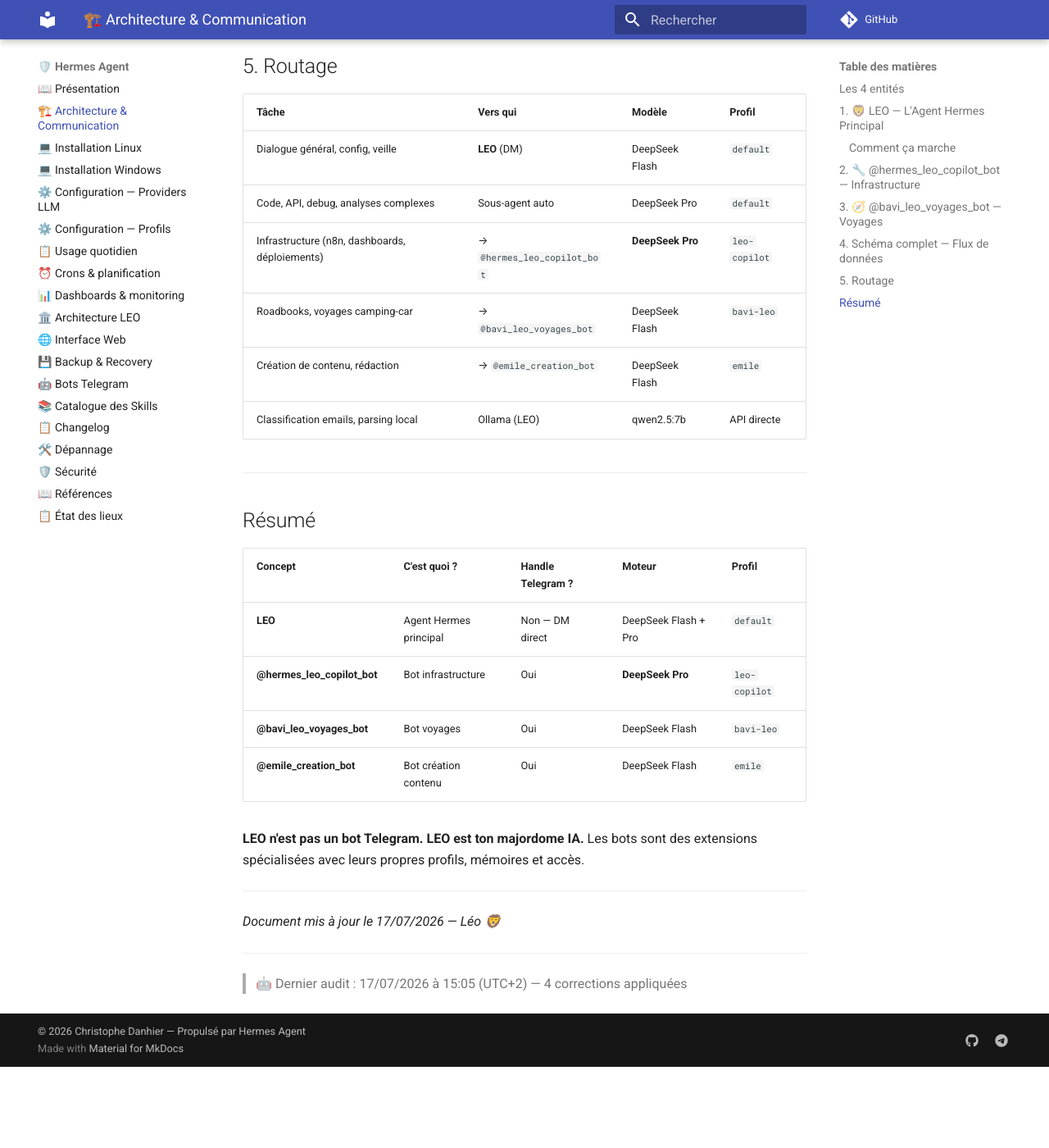
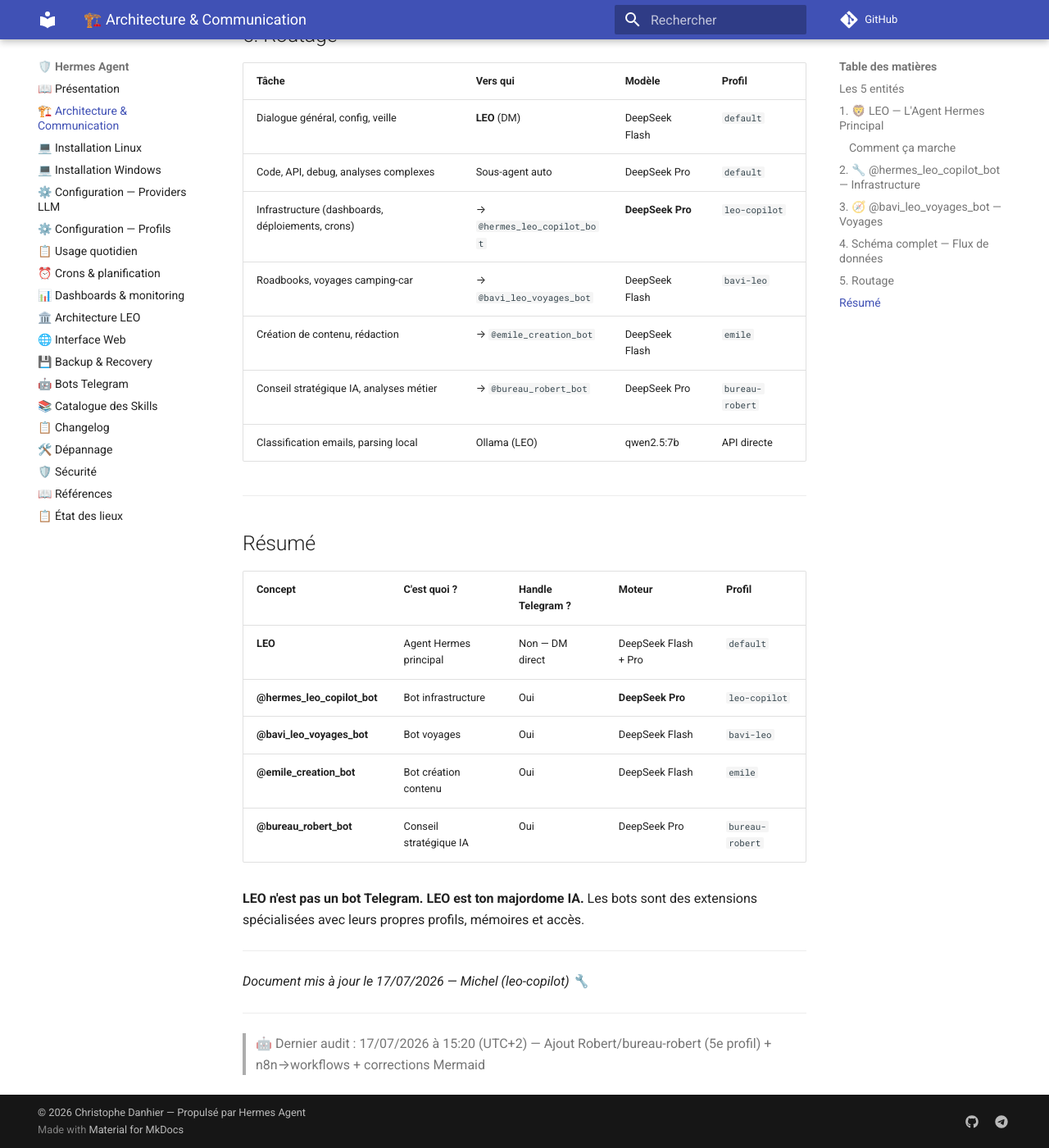
Before and after one commit to christophedanhier-hash/hermes-wiki, an MkDocs documentation site: the page built from docs/hermes/architecture-communication.md, in a window 1280 px wide and 1400 px high, scrolled down 2545 px. Shown: the whole window at 82% size. Built offline with MkDocs 1.6.1 and Material for MkDocs 9.7.7, drawn with Linux system fonts in a browser that asks for light colours; comment, search, counter and statistics services are not loaded; before the commit the page ends 3846 px from its top, so only the background shows below that; some of the changed text lies outside the part shown.

Commit message:
🤖 Audit: ajout bureau-robert (5e profil) + n8n→workflows + corrections Mermaid

````diff
--- a/docs/hermes/architecture-communication.md
+++ b/docs/hermes/architecture-communication.md
@@ -1,10 +1,10 @@
 # 🏗️ Architecture de Communication — Écosystème LEO
 
-> **4 profils Hermes, 4 gateways Telegram, 1 mémoire unifiée. DeepSeek Pro + Flash + Gemini 3.5 Flash fallback + Ollama local.**
+> **5 profils Hermes, 5 gateways Telegram, 1 mémoire unifiée. DeepSeek Pro + Flash + Gemini 3.5 Flash fallback + Ollama local (qwen2.5:7b).**
 
 ---
 
-## Les 4 entités
+## Les 5 entités
 
 ```mermaid
 flowchart TD
@@ -20,7 +20,7 @@ flowchart TD
     subgraph LEO_COP["🔧 Leo Copilot — Infrastructure"]
         direction LR
         Agent2["🤖 Hermes Agent<br/>Profil: leo-copilot"]
-        DS_Pro["🧠 DeepSeek Pro<br/>Code · Infra · n8n"]
+        DS_Pro["🧠 DeepSeek Pro<br/>Code · Infra · Workflows"]
     end
 
     subgraph BAVI["🧭 BAVI LEO — Voyages"]
@@ -35,17 +35,25 @@ flowchart TD
         DS_Flash3["⚡ DeepSeek Flash<br/>Génération contenu"]
     end
 
+    subgraph ROBERT["🎯 Robert — Conseil Stratégique IA"]
+        direction LR
+        Agent5["🤖 Hermes Agent<br/>Profil: bureau-robert"]
+        SOPHIE["👩‍💼 Sophie<br/>Experte transverse<br/>DeepSeek Pro"]
+    end
+
     MEM["📁 Mémoire Partagée<br/>sync-memory.py · 30min"]
 
     User -->|"DM Telegram"| LEO_MAIN
     User -->|"@hermes_leo_copilot_bot"| LEO_COP
     User -->|"@bavi_leo_voyages_bot"| BAVI
     User -->|"@emile_creation_bot"| EMILE
+    User -->|"@bureau_robert_bot"| ROBERT
 
     LEO_MAIN -.-> MEM
     LEO_COP -.-> MEM
     BAVI -.-> MEM
     EMILE -.-> MEM
+    ROBERT -.-> MEM
 
     Agent --> DS_Flash
     Agent -.->|"délégation"| DS_Pro_Sub
@@ -70,6 +80,9 @@ flowchart TD
     style EMILE fill:#fff3e0,stroke:#e65100,stroke-width:3px,color:#bf360c
     style Agent4 fill:#ffecb3,stroke:#e65100,color:#bf360c
     style DS_Flash3 fill:#e8f5e9,stroke:#2e7d32,color:#1b5e20
+    style ROBERT fill:#e0f2f1,stroke:#00695c,stroke-width:3px,color:#004d40
+    style Agent5 fill:#b2dfdb,stroke:#00695c,color:#004d40
+    style SOPHIE fill:#fce4ec,stroke:#c62828,color:#b71c1c
     style MEM fill:#fff3e0,stroke:#e65100,stroke-width:2px,color:#bf360c
 ```
 
@@ -117,7 +130,7 @@ flowchart TB
 
 ## 2. 🔧 @hermes_leo_copilot_bot — Infrastructure
 
-Bot spécialisé **infrastructure** (n8n, serveurs, déploiements, watchdogs, dashboards). Propulsé par **DeepSeek Pro**.
+Bot spécialisé **infrastructure** (workflows Python, serveurs, déploiements, watchdogs, dashboards). Propulsé par **DeepSeek Pro**.
 
 ```mermaid
 flowchart TB
@@ -127,7 +140,7 @@ flowchart TB
         B1["📱 @hermes_leo_copilot_bot"]
         M1["🧠 DeepSeek Pro<br/>(deepseek-v4-pro)"]
         F1["⚡ Fallback DeepSeek Flash"]
-        SKILLS["📚 Skills<br/>n8n · dashboards · drive<br/>watchdogs · budget"]
+        SKILLS["📚 Skills<br/>workflows · dashboards · drive<br/>watchdogs · budget"]
     end
 
     subgraph EXTERNE["🌐 Services gérés"]
@@ -202,13 +215,15 @@ flowchart TB
         COP["@hermes_leo_copilot_bot<br/>→ Copilot"]
         VOY["@bavi_leo_voyages_bot<br/>→ Voyages"]
         EMI["@emile_creation_bot<br/>→ Émile"]
+        ROB["@bureau_robert_bot<br/>→ Robert"]
     end
 
-    subgraph HERMES["🖥️ Hermes (4 profils)"]
+    subgraph HERMES["🖥️ Hermes (5 profils)"]
         DEF["default<br/>DeepSeek Flash"]
         LCP["leo-copilot<br/>DeepSeek Pro"]
         BAV["bavi-leo<br/>DeepSeek Flash"]
         EMILE["emile<br/>DeepSeek Flash"]
+        BUR["bureau-robert<br/>DeepSeek Pro"]
     end
 
     subgraph API["☁️ API Externes"]
@@ -263,9 +281,10 @@ flowchart TB
 |:------|:---------|:-------|:-------|
 | Dialogue général, config, veille | **LEO** (DM) | DeepSeek Flash | `default` |
 | Code, API, debug, analyses complexes | Sous-agent auto | DeepSeek Pro | `default` |
-| Infrastructure (n8n, dashboards, déploiements) | → `@hermes_leo_copilot_bot` | **DeepSeek Pro** | `leo-copilot` |
+| Infrastructure (dashboards, déploiements, crons) | → `@hermes_leo_copilot_bot` | **DeepSeek Pro** | `leo-copilot` |
 | Roadbooks, voyages camping-car | → `@bavi_leo_voyages_bot` | DeepSeek Flash | `bavi-leo` |
 | Création de contenu, rédaction | → `@emile_creation_bot` | DeepSeek Flash | `emile` |
+| Conseil stratégique IA, analyses métier | → `@bureau_robert_bot` | DeepSeek Pro | `bureau-robert` |
 | Classification emails, parsing local | Ollama (LEO) | qwen2.5:7b | API directe |
 
 ---
@@ -278,12 +297,13 @@ flowchart TB
 | **@hermes_leo_copilot_bot** | Bot infrastructure | Oui | **DeepSeek Pro** | `leo-copilot` |
 | **@bavi_leo_voyages_bot** | Bot voyages | Oui | DeepSeek Flash | `bavi-leo` |
 | **@emile_creation_bot** | Bot création contenu | Oui | DeepSeek Flash | `emile` |
+| **@bureau_robert_bot** | Conseil stratégique IA | Oui | DeepSeek Pro | `bureau-robert` |
 
 **LEO n'est pas un bot Telegram. LEO est ton majordome IA.** Les bots sont des extensions spécialisées avec leurs propres profils, mémoires et accès.
 
 ---
 
-*Document mis à jour le 17/07/2026 — Léo 🦁*
+*Document mis à jour le 17/07/2026 — Michel (leo-copilot) 🔧*
 
 ---
-> 🤖 Dernier audit : 17/07/2026 à 15:05 (UTC+2) — 4 corrections appliquées
+> 🤖 Dernier audit : 17/07/2026 à 15:20 (UTC+2) — Ajout Robert/bureau-robert (5e profil) + n8n→workflows + corrections Mermaid
````
Also changed, not shown: other parts of docs/hermes/architecture-communication.md (+6 -1 lines).
